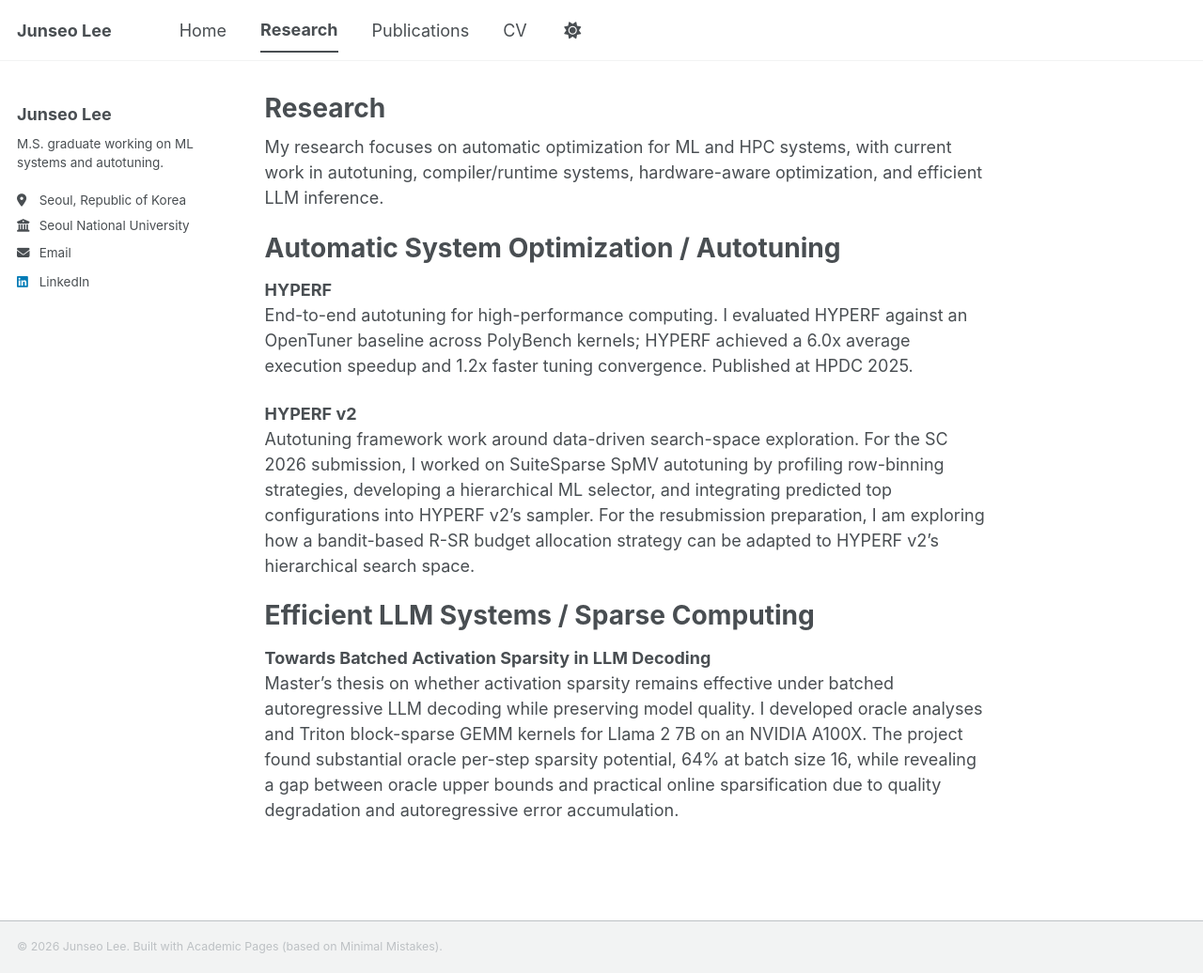
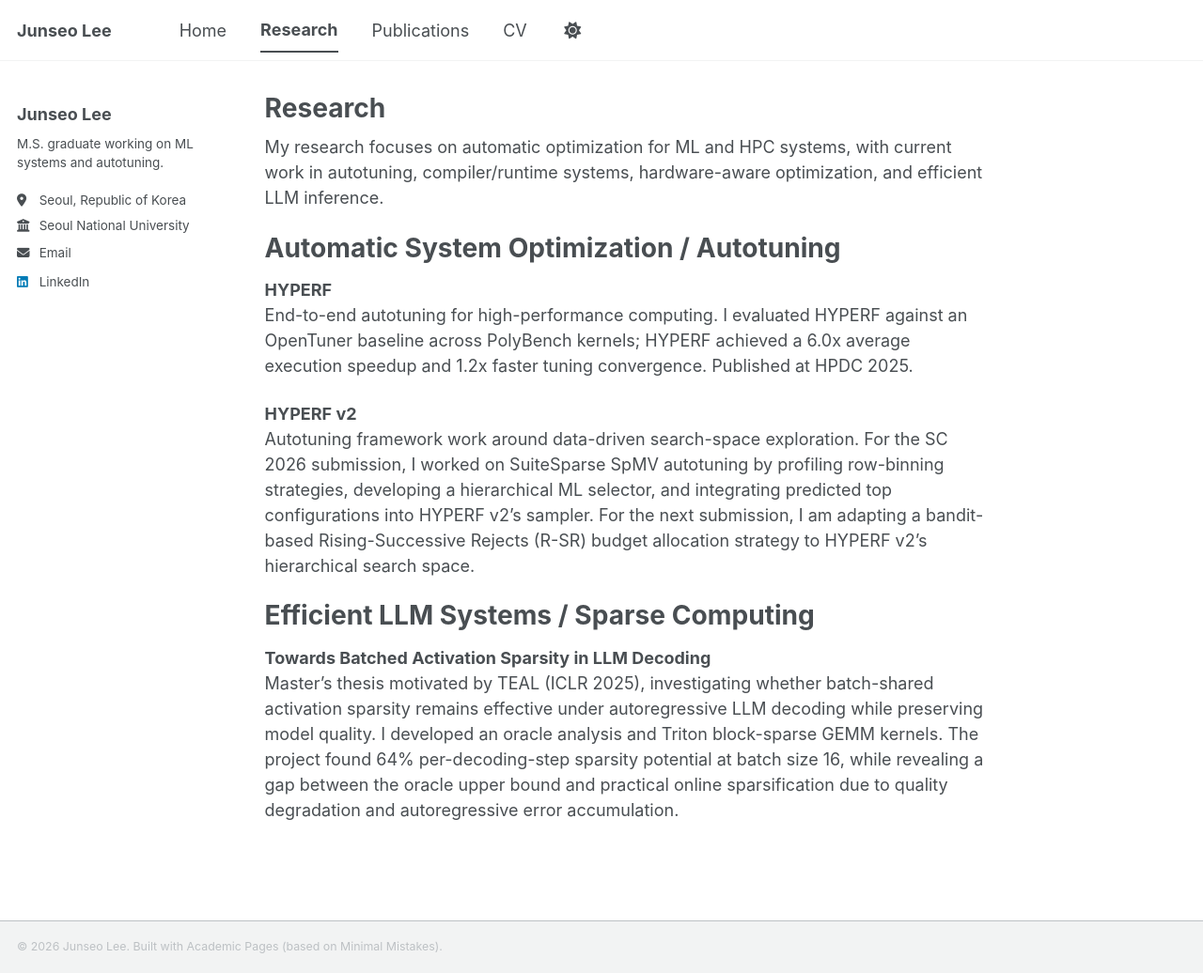
Before and after one commit to jseool/jseool.github.io, a Jekyll site: the page built from _pages/research.md, in a window 1280 px wide and 1036 px high. Shown: the whole window at 94% size. Built offline with Jekyll 4.4.1, drawn with Linux system fonts in a browser that asks for light colours; a style sheet for code colours, icons or effects is not loaded.

Commit message:
Update CV and align research descriptions

```diff
--- a/_pages/research.md
+++ b/_pages/research.md
@@ -14,10 +14,10 @@ Automatic System Optimization / Autotuning
 End-to-end autotuning for high-performance computing. I evaluated HYPERF against an OpenTuner baseline across PolyBench kernels; HYPERF achieved a 6.0x average execution speedup and 1.2x faster tuning convergence. Published at HPDC 2025.
 
 **HYPERF v2**
-Autotuning framework work around data-driven search-space exploration. For the SC 2026 submission, I worked on SuiteSparse SpMV autotuning by profiling row-binning strategies, developing a hierarchical ML selector, and integrating predicted top configurations into HYPERF v2's sampler. For the resubmission preparation, I am exploring how a bandit-based R-SR budget allocation strategy can be adapted to HYPERF v2's hierarchical search space.
+Autotuning framework work around data-driven search-space exploration. For the SC 2026 submission, I worked on SuiteSparse SpMV autotuning by profiling row-binning strategies, developing a hierarchical ML selector, and integrating predicted top configurations into HYPERF v2's sampler. For the next submission, I am adapting a bandit-based Rising-Successive Rejects (R-SR) budget allocation strategy to HYPERF v2's hierarchical search space.
 
 Efficient LLM Systems / Sparse Computing
 ======
 
 **Towards Batched Activation Sparsity in LLM Decoding**
-Master's thesis on whether activation sparsity remains effective under batched autoregressive LLM decoding while preserving model quality. I developed oracle analyses and Triton block-sparse GEMM kernels for Llama 2 7B on an NVIDIA A100X. The project found substantial oracle per-step sparsity potential, 64% at batch size 16, while revealing a gap between oracle upper bounds and practical online sparsification due to quality degradation and autoregressive error accumulation.
+Master's thesis motivated by TEAL (ICLR 2025), investigating whether batch-shared activation sparsity remains effective under autoregressive LLM decoding while preserving model quality. I developed an oracle analysis and Triton block-sparse GEMM kernels. The project found 64% per-decoding-step sparsity potential at batch size 16, while revealing a gap between the oracle upper bound and practical online sparsification due to quality degradation and autoregressive error accumulation.
```
